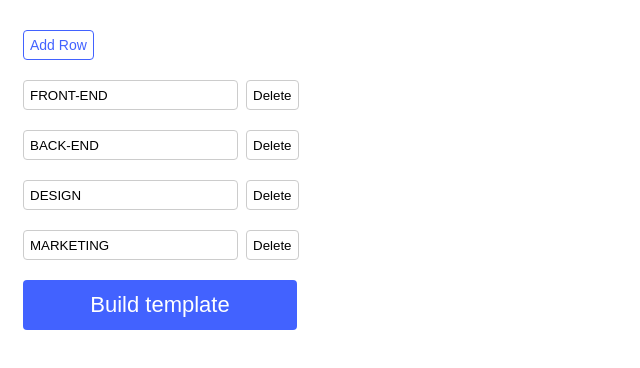
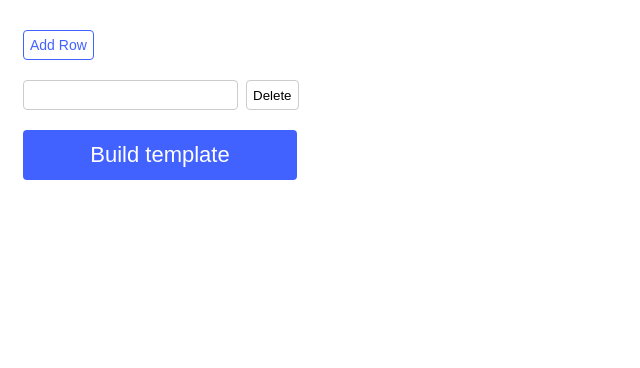
Before and after one commit to TakumiTosaka-cv/thrid, a plain HTML site: page builder.html in a window 1280 px wide. Shown: the whole page, without its empty margins (0-640 px from the left). Drawn offline with Linux system fonts and the light colour scheme.

Commit message:
Update builder.html

```diff
--- a/builder.html
+++ b/builder.html
@@ -18,10 +18,11 @@
 <script>
   const rowsContainer = document.getElementById("rows");
 
-  addRowInput('FRONT-END')
-  addRowInput('BACK-END')
-  addRowInput('DESIGN')
-  addRowInput('MARKETING')
+  addRowInput('')
+  //addRowInput('FRONT-END')
+  //addRowInput('BACK-END')
+  //addRowInput('DESIGN')
+  //addRowInput('MARKETING')
 
   document.getElementById("submit")
       .addEventListener("click", () => drawTemplate(getLabels()))
```
